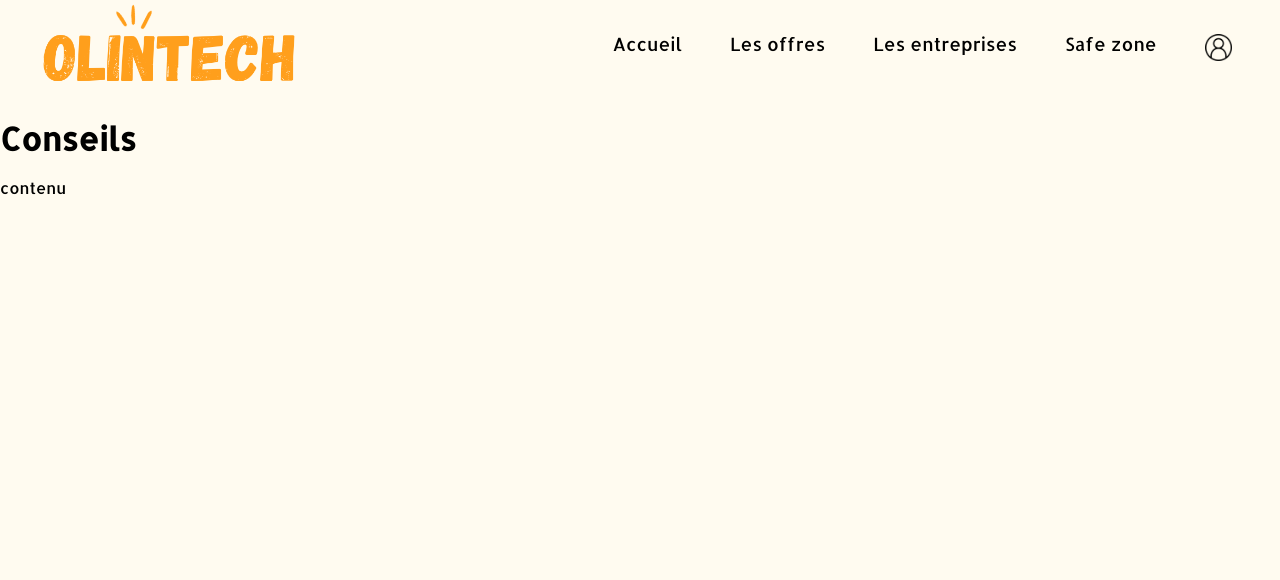
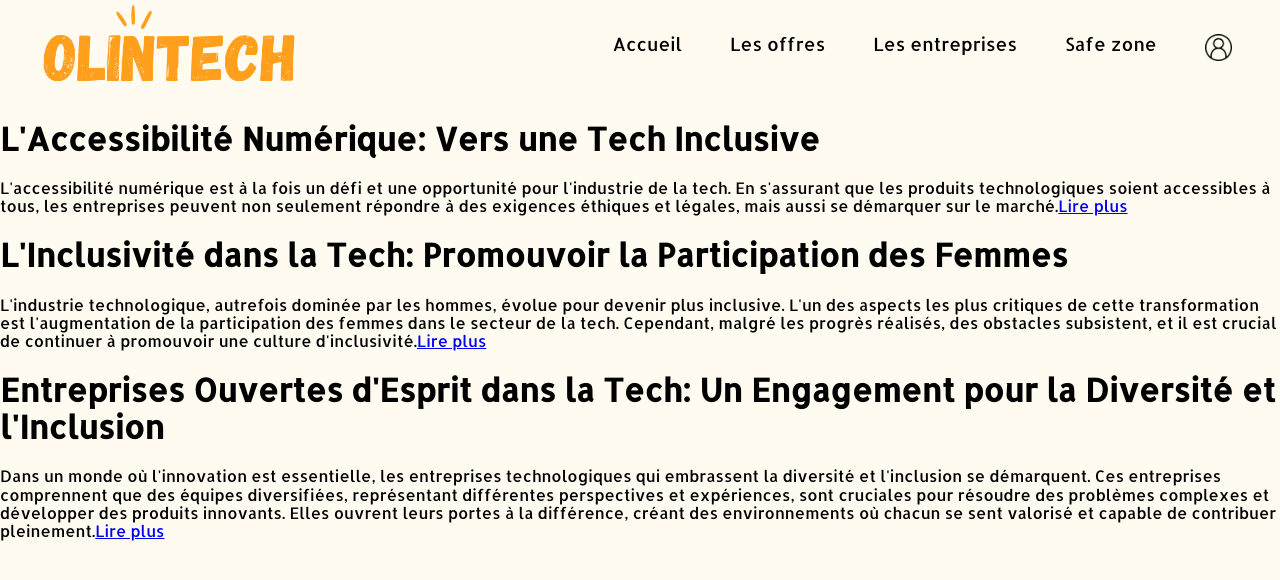
Before and after one commit to aurelienLavanchy/Hackathon-03.07.24, a React (Vite) app in the folder client/: page /safezone in a window 1280 px wide. Shown: the top 580 px of the page. Built offline with nearby package versions, Linux system fonts and the light colour scheme; no server answers.

Commit message:
feat: SafeZone

```diff
--- a/client/src/pages/SafeZonePage.jsx
+++ b/client/src/pages/SafeZonePage.jsx
@@ -1,8 +1,27 @@
 export default function TipsPage() {
   return (
     <>
-      <h1>Conseils</h1>
-      <p>contenu</p>
+      <h1>L'Accessibilité Numérique: Vers une Tech Inclusive</h1>
+      <p>
+        L'accessibilité numérique est à la fois un défi et une opportunité pour l'industrie de la tech. En s'assurant que les produits technologiques soient accessibles à tous, les entreprises peuvent non seulement répondre à des exigences éthiques et légales, mais aussi se démarquer sur le marché.
+        <a href="https://www.kaliop.com/fr/accessibilite-numerique-comment-le-design-inclusif-repond-au-handicap/" target="_blank" rel="noopener noreferrer">
+          Lire plus
+        </a>
+      </p>
+      <h1>L'Inclusivité dans la Tech: Promouvoir la Participation des Femmes</h1>
+      <p>
+        L'industrie technologique, autrefois dominée par les hommes, évolue pour devenir plus inclusive. L'un des aspects les plus critiques de cette transformation est l'augmentation de la participation des femmes dans le secteur de la tech. Cependant, malgré les progrès réalisés, des obstacles subsistent, et il est crucial de continuer à promouvoir une culture d'inclusivité.
+        <a href="https://weborama.com/2023/11/favoriser-linclusion-des-femmes-dans-la-tech-et-la-data-un-imperatif-pour-lavenir-de-notre-industrie/" target="_blank" rel="noopener noreferrer">
+          Lire plus
+        </a>
+      </p>
+      <h1>Entreprises Ouvertes d'Esprit dans la Tech: Un Engagement pour la Diversité et l'Inclusion</h1>
+      <p>
+        Dans un monde où l'innovation est essentielle, les entreprises technologiques qui embrassent la diversité et l'inclusion se démarquent. Ces entreprises comprennent que des équipes diversifiées, représentant différentes perspectives et expériences, sont cruciales pour résoudre des problèmes complexes et développer des produits innovants. Elles ouvrent leurs portes à la différence, créant des environnements où chacun se sent valorisé et capable de contribuer pleinement.
+        <a href="https://courriercadres.com/inclusion-et-diversite-dans-la-tech-lexemple-de-qonto/" target="_blank" rel="noopener noreferrer">
+          Lire plus
+        </a>
+      </p>
     </>
   );
 }
```
